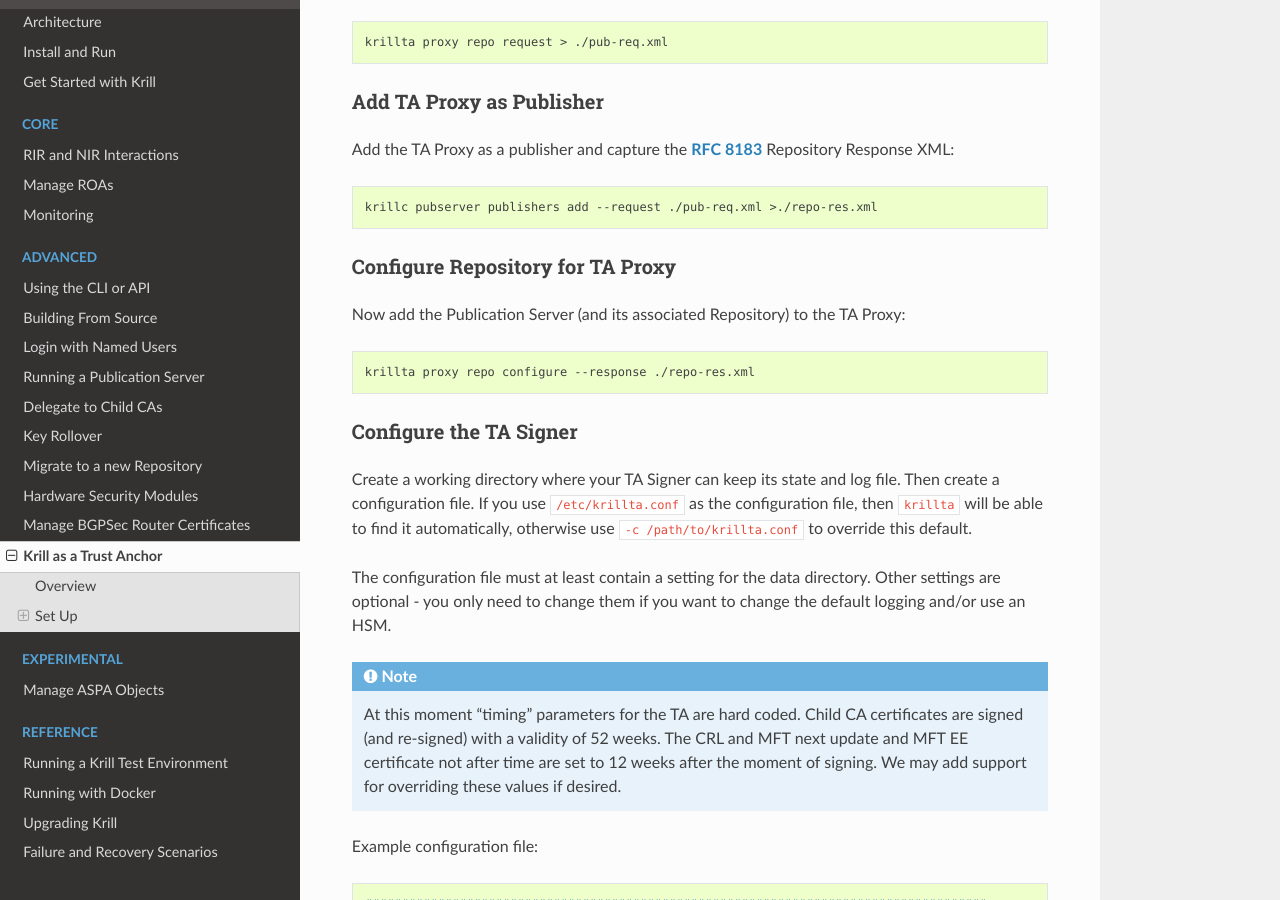
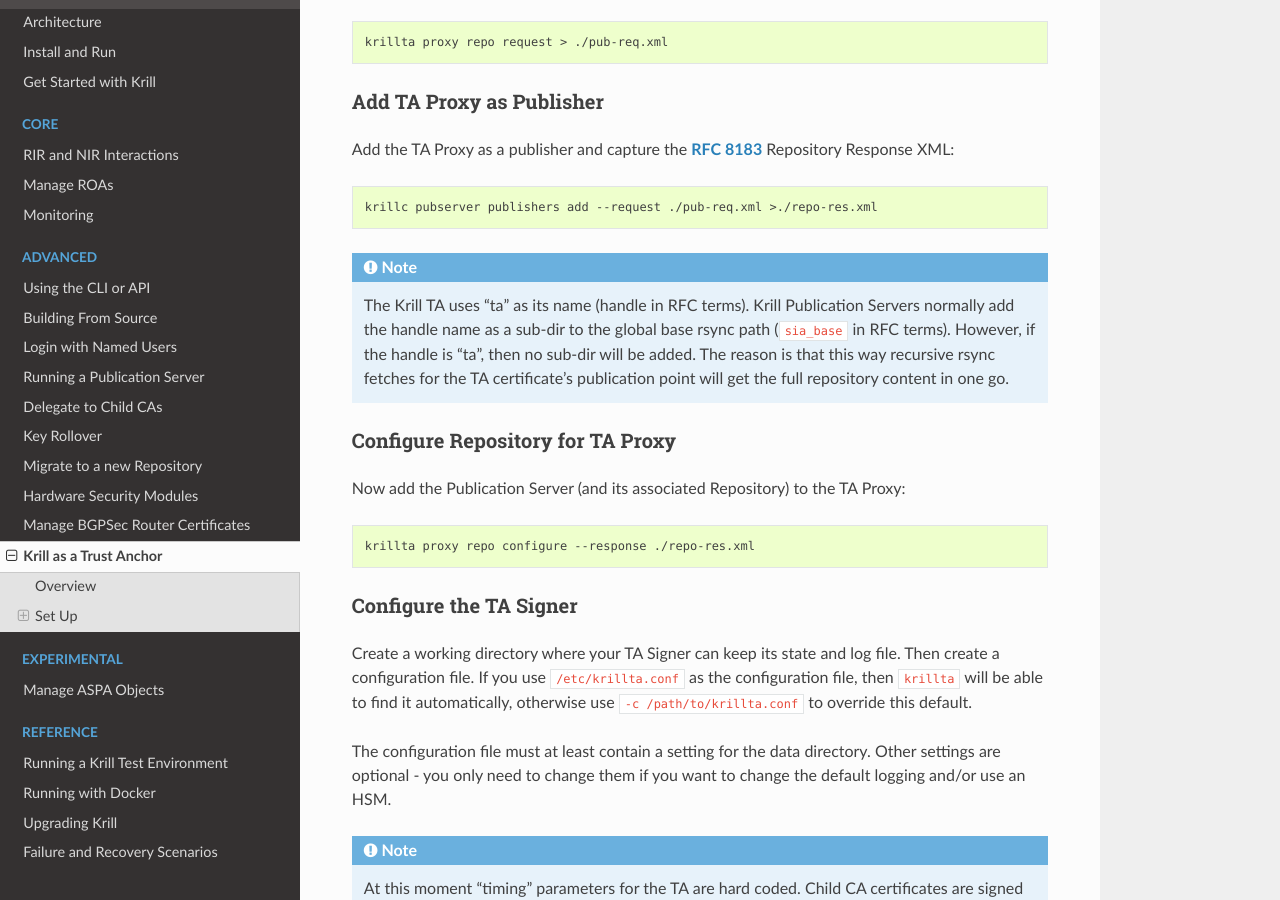
Before and after one commit to NLnetLabs/krill-manual, a Sphinx documentation site: the page built from source/trust-anchor.rst, in a window 1280 px wide and 900 px high, scrolled down 2952 px. Built offline with Sphinx 7.4.7 and the Read the Docs theme 2.0.0, drawn with Linux system fonts in a browser that asks for light colours; the version number could not be read and is left out; some of the changed text lies outside the part shown.

Commit message:
Add info on first mft and crl and TA rsync path

```diff
--- a/source/trust-anchor.rst
+++ b/source/trust-anchor.rst
@@ -140,7 +140,6 @@
 The setup of a Krill Publication Server is described
 :ref:`here<doc_krill_publication_server>`.
 
-
 TA Proxy Publisher Request
 --------------------------
 
@@ -150,7 +149,6 @@
 .. code-block:: bash
 
   krillta proxy repo request > ./pub-req.xml
-
 
 Add TA Proxy as Publisher
 -------------------------
@@ -162,6 +160,12 @@
 
   krillc pubserver publishers add --request ./pub-req.xml >./repo-res.xml
 
+.. Note:: The Krill TA uses "ta" as its name (handle in RFC terms).
+     Krill Publication Servers normally add the handle name as a sub-dir
+     to the global base rsync path (``sia_base`` in RFC terms). However,
+     if the handle is "ta", then no sub-dir will be added. The reason is
+     that this way recursive rsync fetches for the TA certificate's
+     publication point will get the full repository content in one go.
 
 Configure Repository for TA Proxy
 ---------------------------------
@@ -320,3 +324,7 @@
 need a dedicated configuration for this in your web server as it's a
 different path from the usual RRDP content, and you will need a separate
 rsyncd module.
+
+You should also see that a manifest and CRL were published for your
+TA. These files should be published in your Publication Server's base
+rsync directory. As explained above, the "ta" does not use a sub-dir.
```
